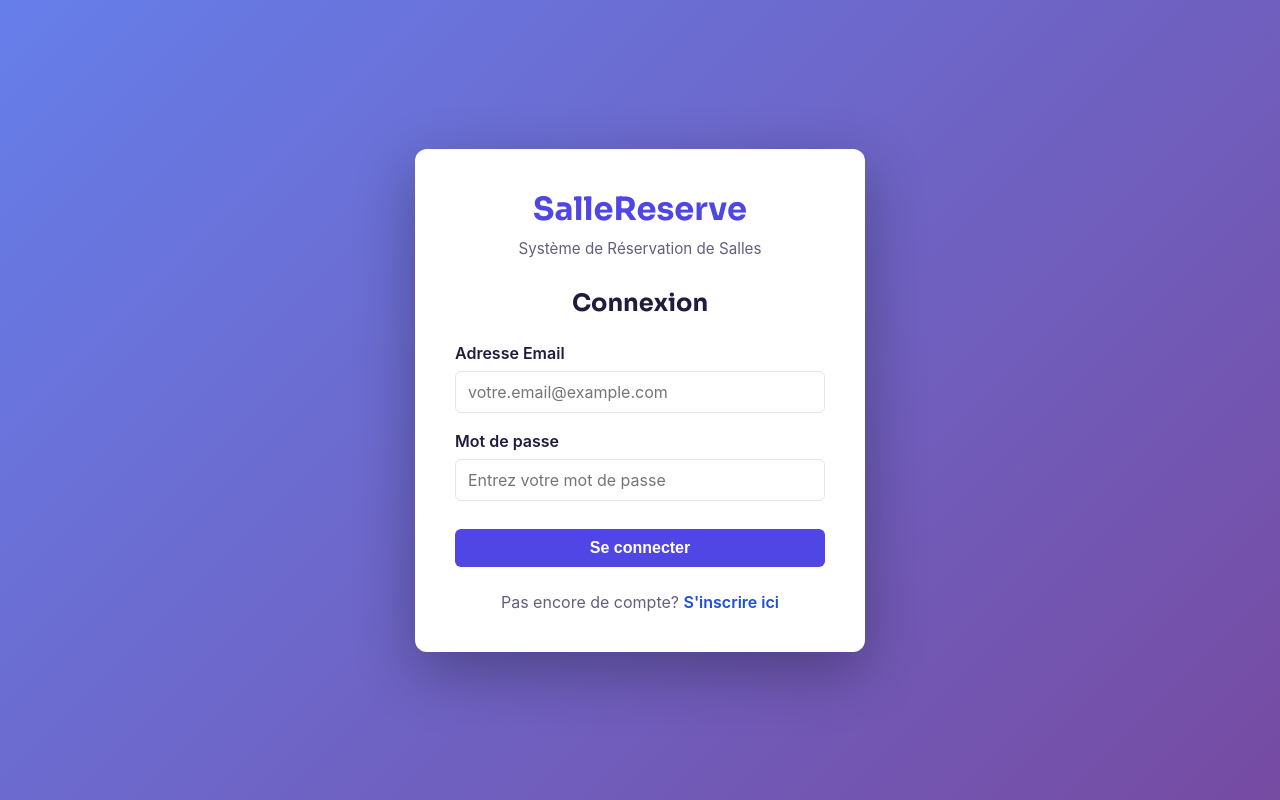
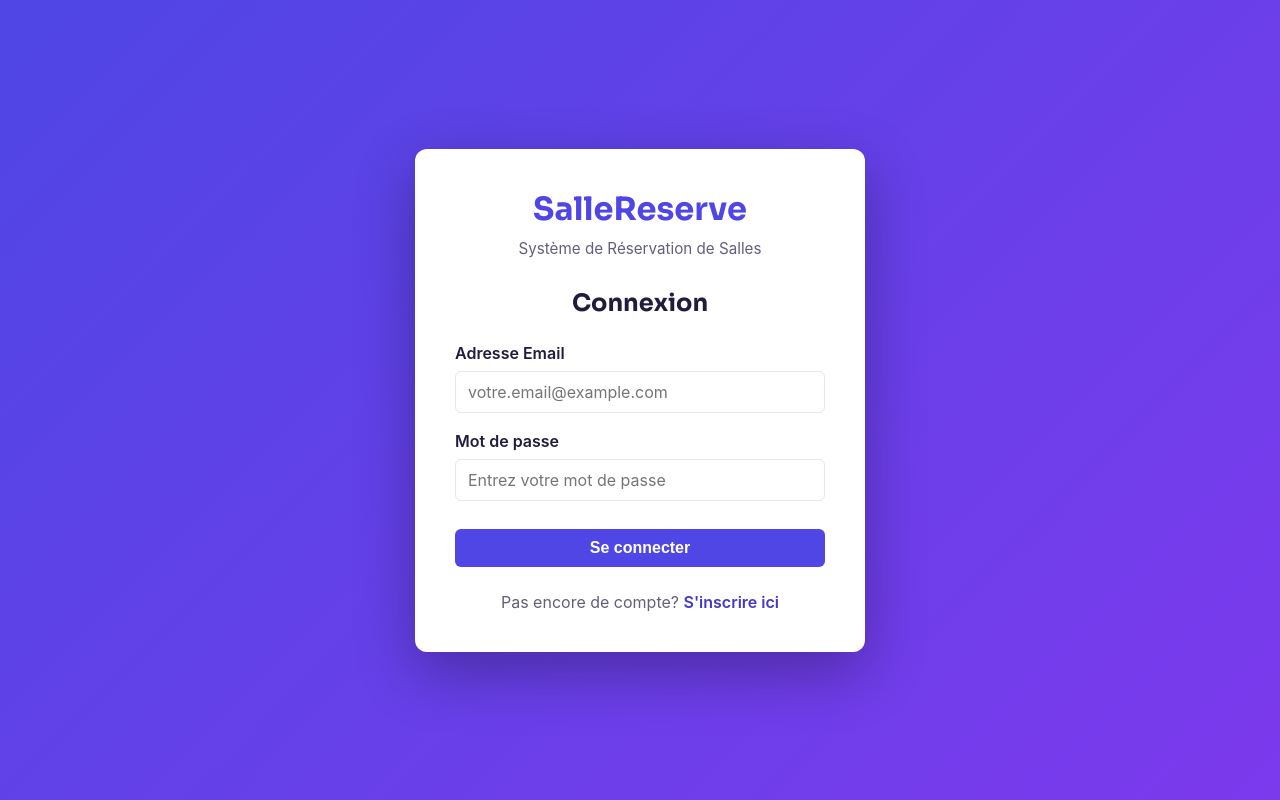
Before and after one commit to rakotomalalasafidy81-lgtm/SalleReserve, a React (Create React App) app in the folder frontend/: page /login in a window 1280 px wide. In both pictures the pointer is over the link "S'inscrire ici". Built offline with nearby package versions, Linux system fonts and the light colour scheme; no server answers.

Commit message:
Update Auth.css

```diff
--- a/frontend/src/styles/Auth.css
+++ b/frontend/src/styles/Auth.css
@@ -3,7 +3,7 @@
   display: flex;
   align-items: center;
   justify-content: center;
-  background: linear-gradient(135deg, #667eea 0%, #764ba2 100%);
+  background: linear-gradient(135deg, #4f46e5 0%, #7c3aed 100%);
   padding: 20px;
 }
 
@@ -89,7 +89,7 @@
 }
 
 .auth-footer a:hover {
-  color: #1d4ed8;
+  color: #4338ca;
 }
 
 @media (max-width: 480px) {
```
